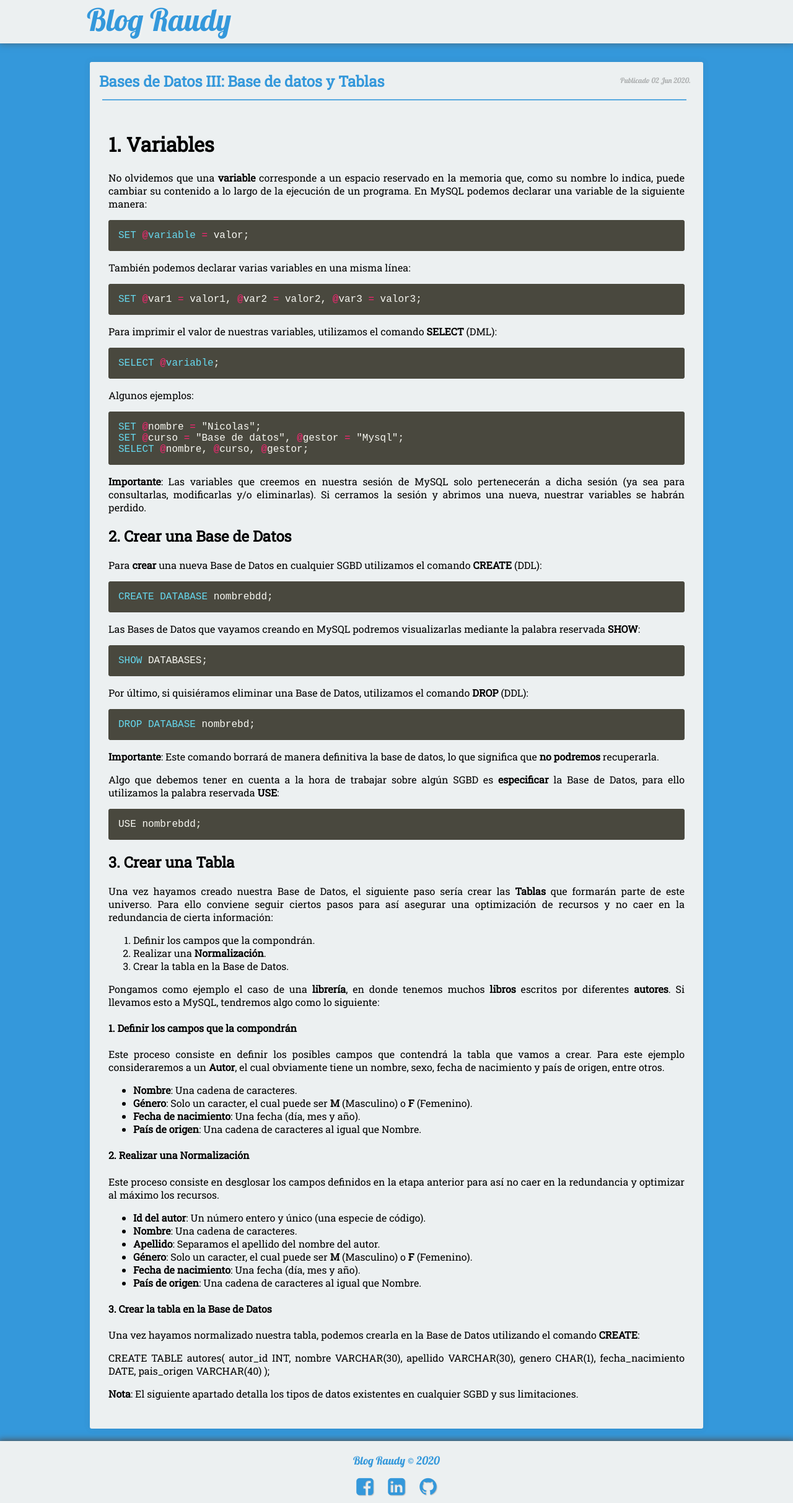
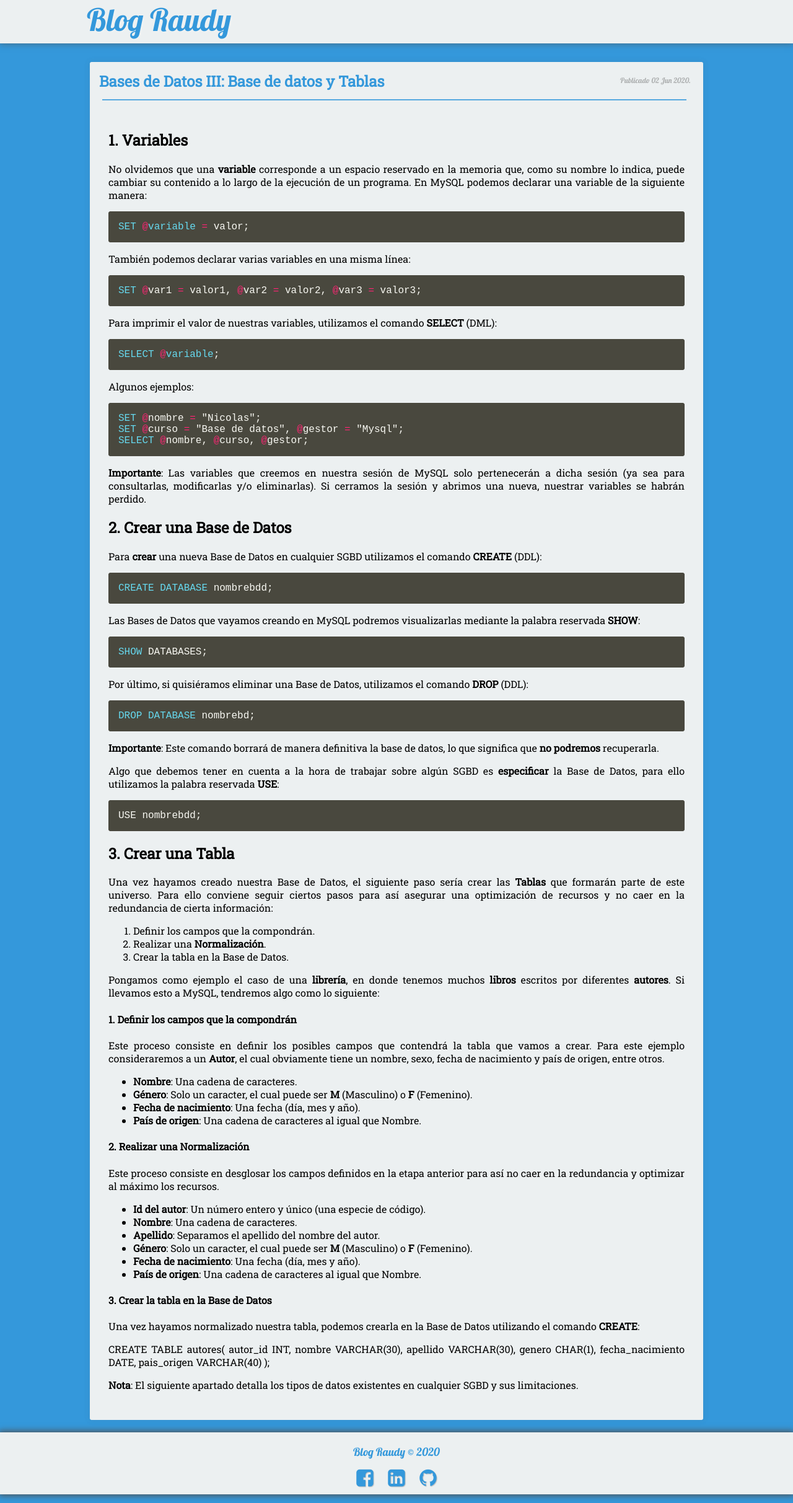
Before and after one commit to nisoto/Blog-anterior-2.0, a Jekyll site: the page built from _posts/2020-06-02-bdd-iii-base-de-datos-y-tablas.md, in a window 1280 px wide. Shown: the whole page at 62% size. Built offline with Jekyll 4.4.1, drawn with Linux system fonts in a browser that asks for light colours; nearby versions of some CDN libraries.

```diff
--- a/_posts/2020-06-02-bdd-iii-base-de-datos-y-tablas.md
+++ b/_posts/2020-06-02-bdd-iii-base-de-datos-y-tablas.md
@@ -6,7 +6,7 @@ excerpt: "Capítulo N°3 del curso de Bases de Datos"
 tags: [mysql]
 ---
 
-# 1. Variables
+## 1. Variables
 
 No olvidemos que una **variable** corresponde a un espacio reservado en la memoria que, como su nombre lo indica, puede cambiar su contenido a lo largo de la ejecución de un programa. En MySQL podemos declarar una variable de la siguiente manera:
 
```
